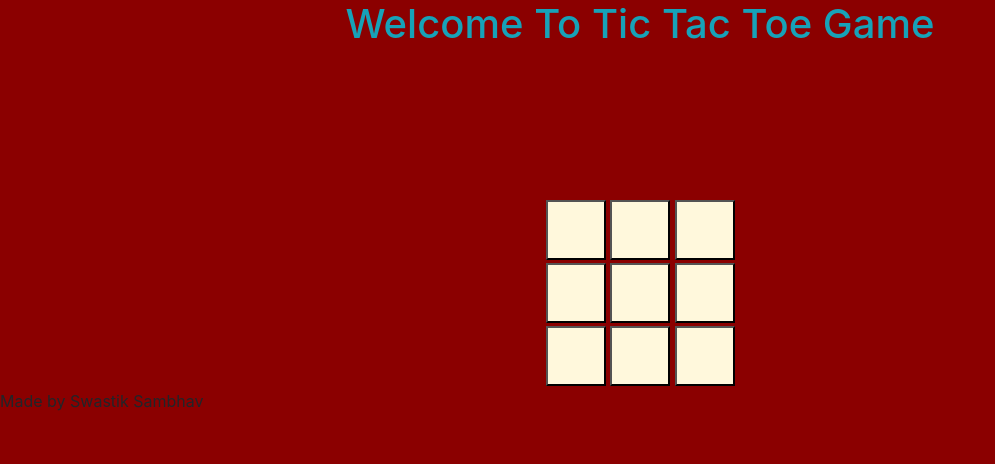
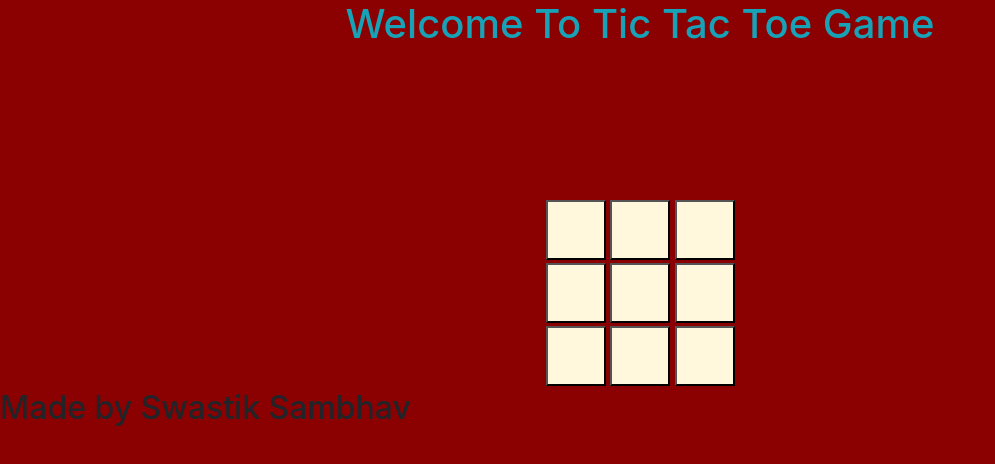
Before and after one commit to Legolas2215/Tic-Tac-Toe-Game-JavaScript-Only, a plain HTML site: page index.html in a window 1280 px wide. Shown: the whole page, without its empty margins (0-995 px from the left). Drawn offline with nearby package versions, Linux system fonts and the light colour scheme.

Commit message:
Update index.html

```diff
--- a/index.html
+++ b/index.html
@@ -29,7 +29,7 @@
     </div>
 
     <footer>
-      Made by Swastik Sambhav
+      <h2>Made by Swastik Sambhav</h2>
     </footer>
 
     <!-- JavaScript -->
```
